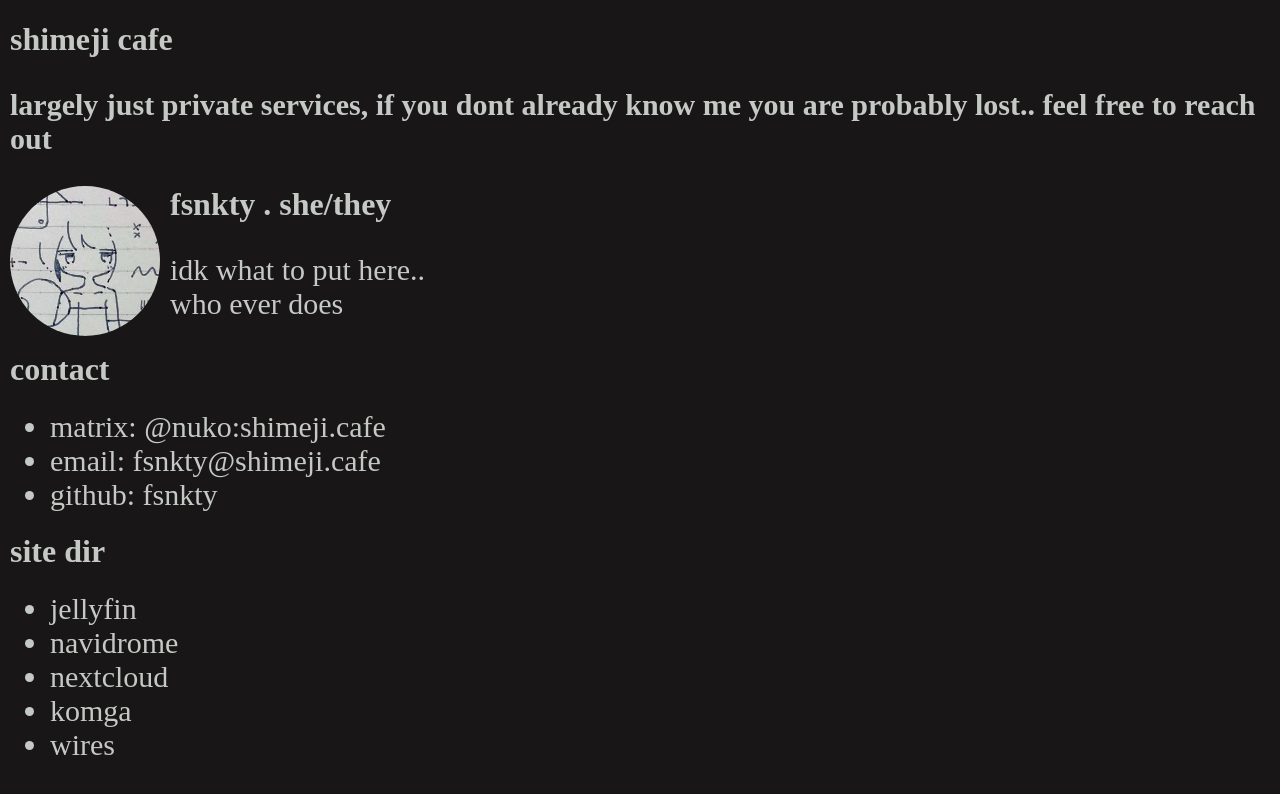
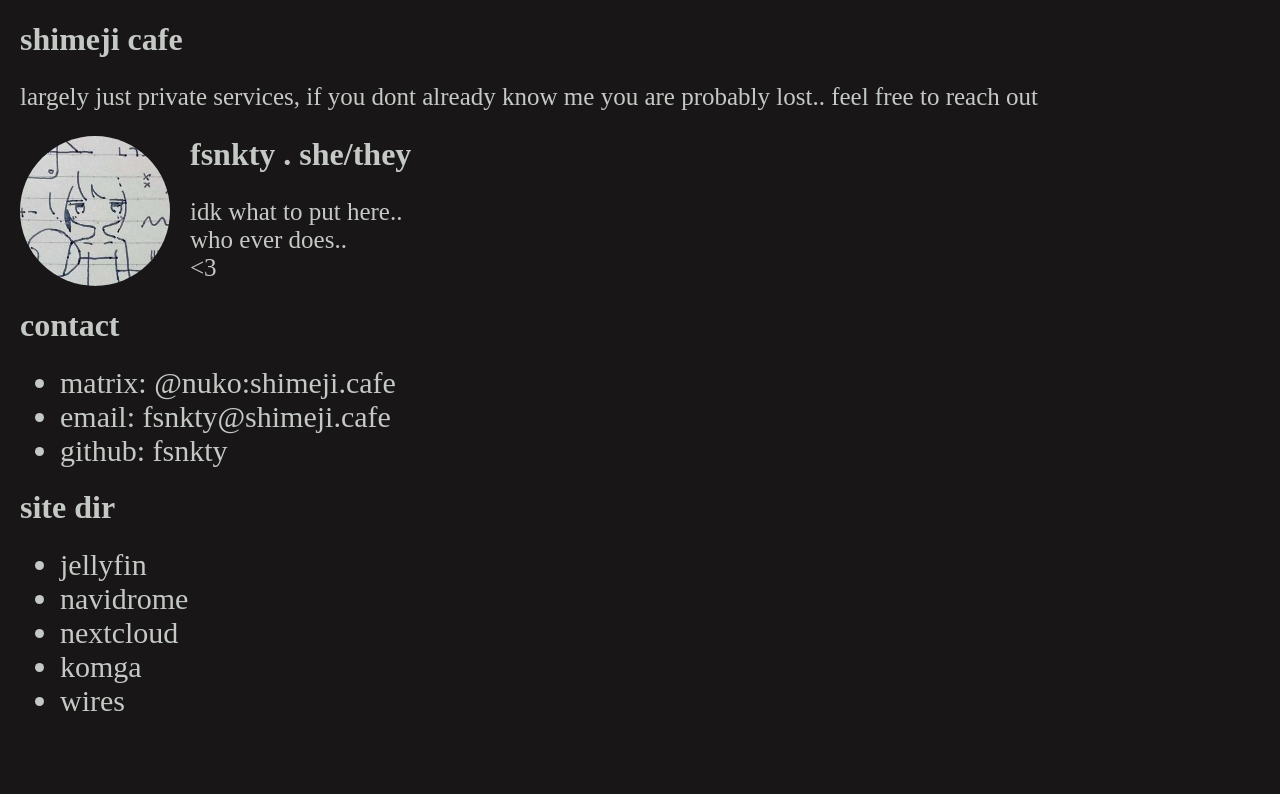
Before and after one commit to fsnkty/shimeji.cafe, a plain HTML site: page index.html in a window 1280 px wide. Drawn offline with Linux system fonts and the light colour scheme; a web font is replaced by a local one.

Commit message:
font sizes

```diff
--- a/index.html
+++ b/index.html
@@ -12,11 +12,11 @@
         font-family: "azuki";
       }
       body {
-        margin: 10px;
+        margin: 20px;
         color: #c5c9c5;
         background-color: #181616;
       }
-      a , li, p {
+      a , li {
         font-size: 30px;
         color: #c5c9c5;
         text-decoration: none;
@@ -24,14 +24,17 @@
       a:hover {
         color: #a292a3;
       }
+      p {
+        font-size: 25px;
+      }
     </style>
   </head>
   <body>
-    <h1> shimeji cafe <h1>
+    <h1> shimeji cafe </h1>
     <p> largely just private services, if you dont already know me you are probably lost.. feel free to reach out </p>
-    <img align="left" src="pfp.jpg" width="150" style="border-radius:50%; margin-right: 10px;"/>
+    <img align="left" src="pfp.jpg" width="150" style="border-radius:50%; margin-right: 20px;"/>
     <h1> fsnkty . she/they </h1>
-    <p> idk what to put here..<br> who ever does </p>
+    <p> idk what to put here..<br> who ever does.. <br> <3 </p>
     <h1> contact </h1>
     <ul>
       <li>matrix: <a href="https://matrix.to/#/@nuko:shimeji.cafe">@nuko:shimeji.cafe</a></li>
```
